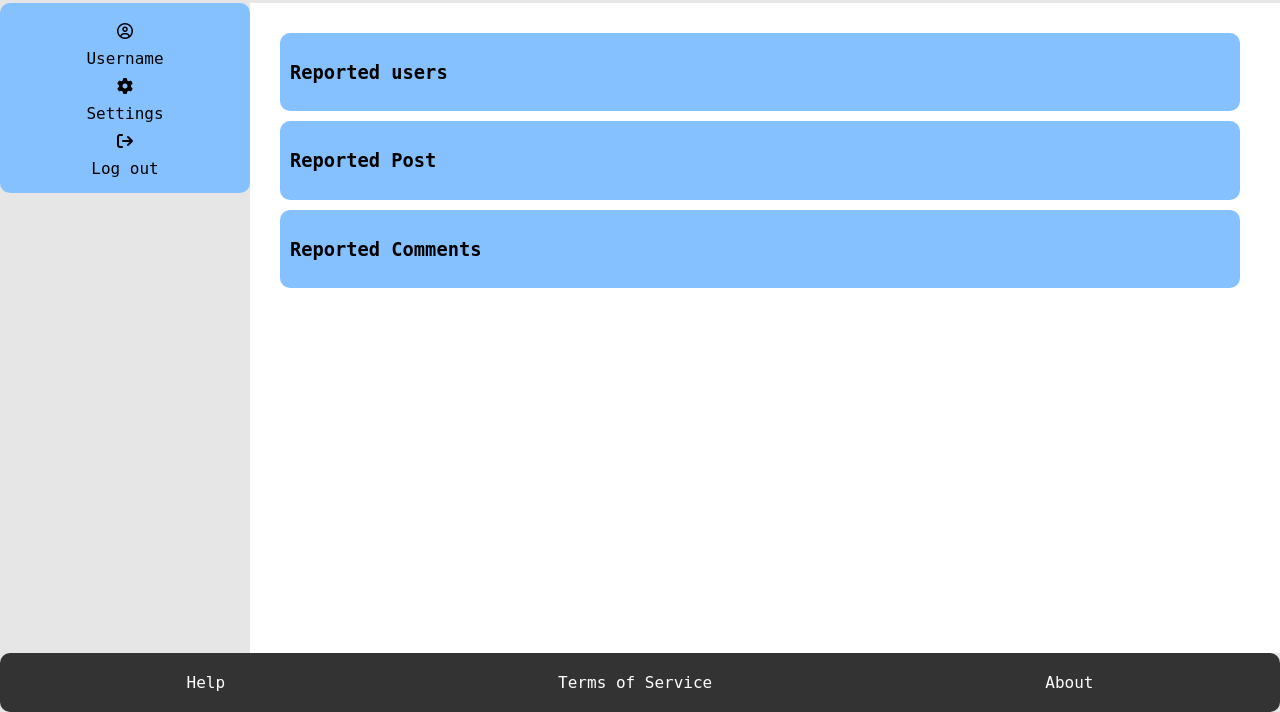
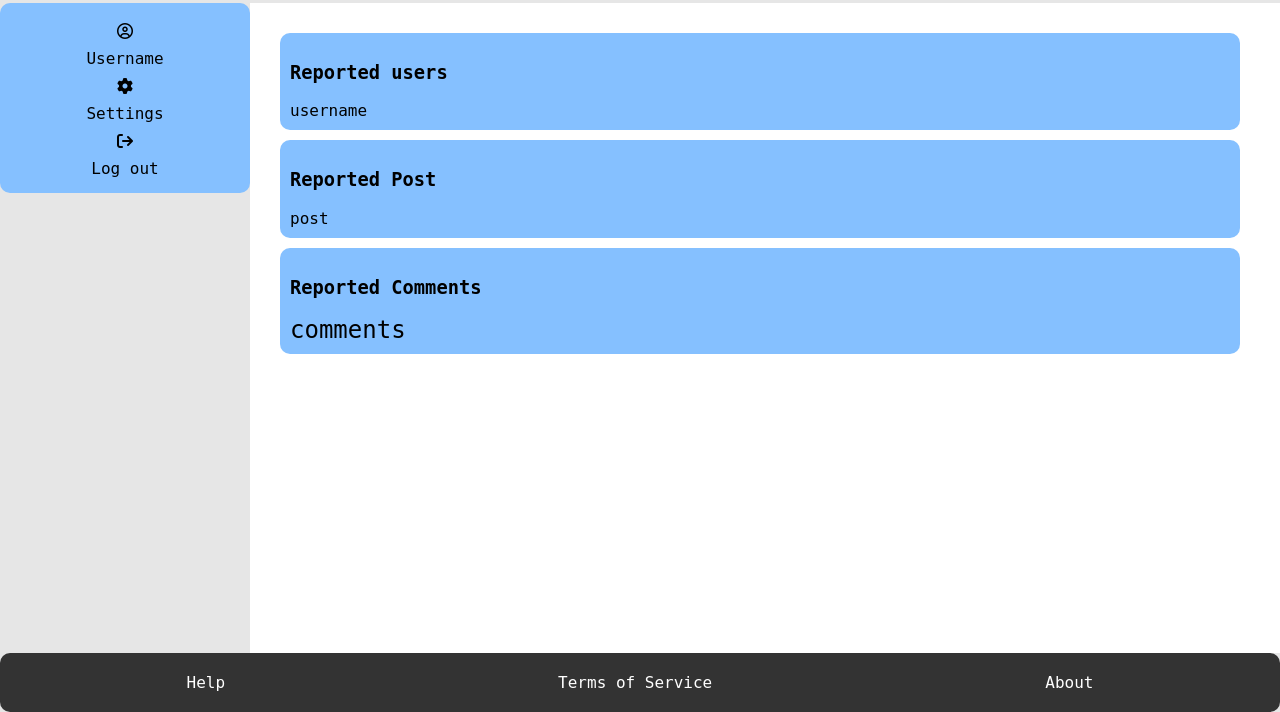
Before and after one commit to clg875/UR-Spaces, a Django app: page /report/ in a window 1280 px wide. Shown: the part 88-800 px from the top of the page. Run offline with Django 4.2, Linux system fonts and the light colour scheme; parts of the project's set-up code (start-up, migrations or seed data) failed here and were passed over; some libraries are stand-ins or nearby versions.

Commit message:
something

```diff
--- a/URSpaces/myapp/static/style.css
+++ b/URSpaces/myapp/static/style.css
@@ -261,3 +261,12 @@ a.title:hover {
 	color:red;
 	text-decoration:underline;
 }
+
+.R-links
+{
+  color: green;
+  background-color: transparent;
+  font-size: 150%;
+
+
+}
--- a/URSpaces/myapp/templates/report.html
+++ b/URSpaces/myapp/templates/report.html
@@ -11,31 +11,18 @@
 
         <section class="box" >
         <h3>Reported users</h3>
-            <!-- links for the user only
+            <!-- links for the user only-->
+            <a href="https://www.w3schools.com/html/html_links.asp">username</a>
 
-                {%if  field.User_ID.User_ID.username  == request.user.username%}
-                <a href="{% url 'profile' %}"> {{field.User_ID.User_ID.username}}  </a>
-                {%else%}
-                <a href="{{field.User_ID.get_url}}"> {{field.User_ID.User_ID.username}}  </a>
-                {% endif %} -->
         </section>
         <section class="box" >
             <h3>Reported Post</h3>
-                <!-- links for the user and post
-                    {%if  field.User_ID.User_ID.username  == request.user.username%}
-                <a href="{% url 'profile' %}"> {{field.User_ID.User_ID.username}}  </a>
-                {%else%}
-                <a href="{{field.User_ID.get_url}}"> {{field.User_ID.User_ID.username}}  </a>
-                {% endif %} -->
+            <a href="https://www.w3schools.com/html/html_links.asp">post</a>
+
         </section>
         <section class="box" >
             <h3>Reported Comments</h3>
-                <!-- links for the post and user plus the comment
-                    {%if  field.User_ID.User_ID.username  == request.user.username%}
-                <a href="{% url 'profile' %}"> {{field.User_ID.User_ID.username}}  </a>
-                {%else%}
-                <a href="{{field.User_ID.get_url}}"> {{field.User_ID.User_ID.username}}  </a>
-                {% endif %} -->
+            <a class="R-links", href="https://www.w3schools.com/html/html_links.asp">comments</a>
         </section>
 
     </main>
```
